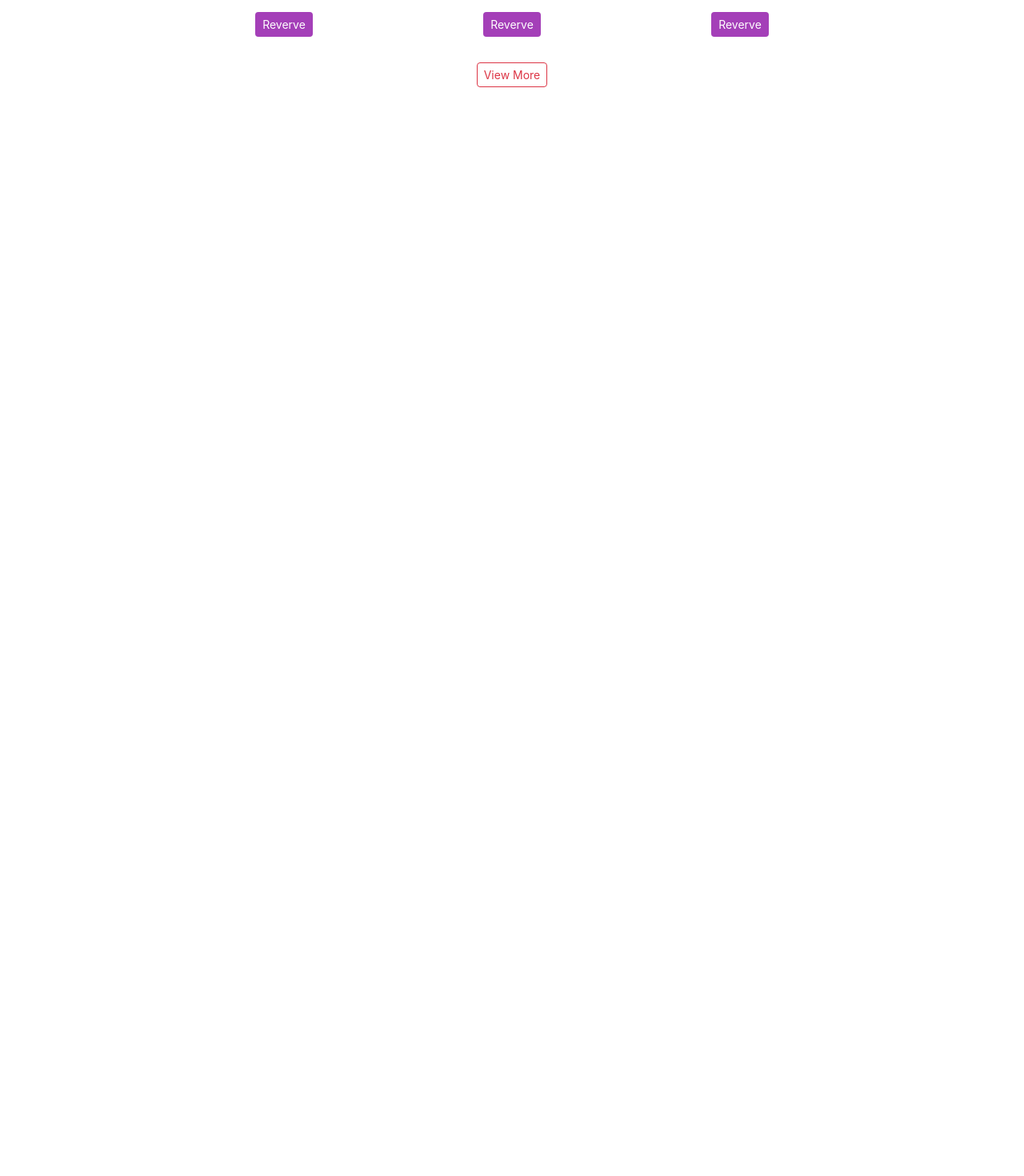
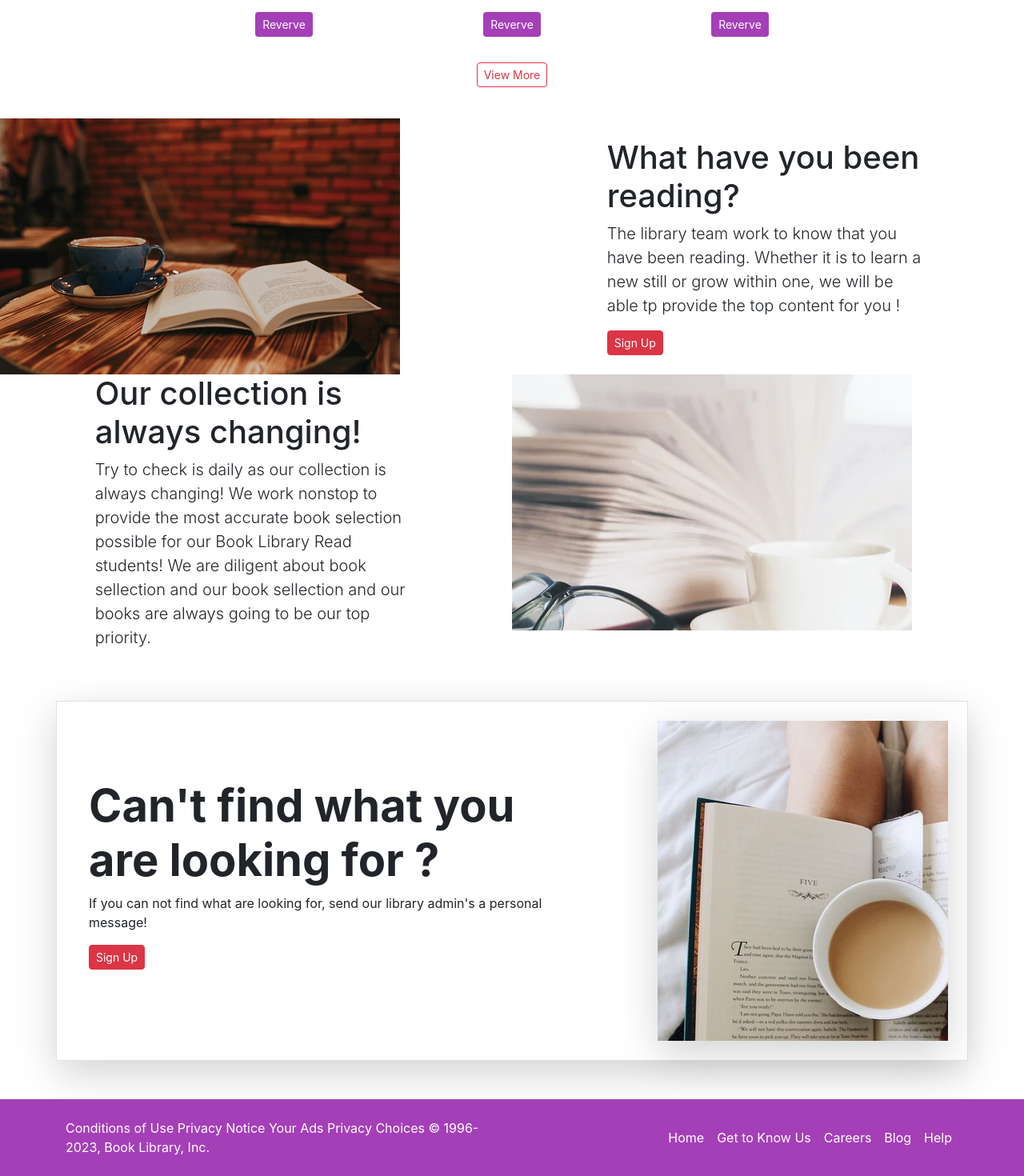
Before and after one commit to triquang15/EbookLibrary, a React (Create React App) app in the folder client/: page / in a window 1280 px wide. Shown: the part 976-2446 px from the top of the page at 80% size. Before the commit the page ends 1109 px from the top, so only its background shows below. Built offline with nearby package versions, Linux system fonts and the light colour scheme.

Commit message:
Code Home Page

```diff
--- a/client/src/App.css
+++ b/client/src/App.css
@@ -23,12 +23,14 @@ background-color: #a43fb8 ;
 
 .col-image-left {
     background-image: url("./Images/PublicImages/image-4.jpg");
-    height: 25em !important;
+    height: 20em !important;
+    width: 500px;
 }
 
 .col-image-right {
     background-image: url("./Images/PublicImages/image-1.jpg");
-    height: 25em !important;
+    height: 20em !important;
+    width: 500px;
 }
 
 .lost-image {
--- a/client/src/App.tsx
+++ b/client/src/App.tsx
@@ -1,17 +1,15 @@
 import React from 'react';
 import './App.css';
-import { Carousel } from './layouts/HomePage/Carousel';
-import { ExploreTopBooks } from './layouts/HomePage/ExploreTopBooks';
+import { Footer } from './layouts/Footer';
+import { HomePage } from './layouts/HomePage/HomePage';
 import { Navbar } from './layouts/Navbar';
 
-function App() {
+export const App = () => {
   return (
     <div>
       <Navbar/>
-      <ExploreTopBooks />
-      <Carousel />
+      <HomePage />
+      <Footer />
     </div>
   );
 }
-
-export default App;
--- a/client/src/index.tsx
+++ b/client/src/index.tsx
@@ -1,7 +1,7 @@
 import React from 'react';
 import ReactDOM from 'react-dom/client';
 import './index.css';
-import App from './App';
+import { App } from './App';
 
 const root = ReactDOM.createRoot(
   document.getElementById('root') as HTMLElement
--- /dev/null
+++ b/client/src/layouts/Footer.tsx
@@ -0,0 +1,31 @@
+export const Footer = () => {
+    return (
+        <div className="main-color">
+            <footer className="container d-flex flex-wrap
+                justify-content-between align-items-center py-4 main-color">
+                <p className="col-md-6 mb-0 text-white">Conditions of Use
+                    Privacy Notice
+                    Your Ads Privacy Choices
+                    © 1996-2023, Book Library, Inc.</p>
+                    <ul className="nav navbar-dark col-md-4 justify-content-end">
+                        <li className="nav-item">
+                            <a href="#" className="nav-link px-2 text-white">Home</a>
+                        </li>
+                        <li className="nav-item">
+                            <a href="#" className="nav-link px-2 text-white">Get to Know Us</a>
+                        </li>
+                        <li className="nav-item">
+                            <a href="#" className="nav-link px-2 text-white">Careers</a>
+                        </li>
+                        <li className="nav-item">
+                            <a href="#" className="nav-link px-2 text-white">Blog</a>
+                        </li>
+                        <li className="nav-item">
+                            <a href="#" className="nav-link px-2 text-white">Help</a>
+                        </li>
+
+                    </ul>
+            </footer>
+        </div>
+    );
+}
--- /dev/null
+++ b/client/src/layouts/HomePage/HomePage.tsx
@@ -0,0 +1,15 @@
+import { Carousel } from "./components/Carousel";
+import { ExploreTopBooks } from "./components/ExploreTopBooks";
+import { Heros } from "./components/Heros";
+import { LibraryService } from "./components/LibraryService";
+
+export const HomePage = () => {
+    return (
+        <>
+            <ExploreTopBooks />
+            <Carousel />
+            <Heros />
+            <LibraryService />
+        </>
+    );
+}
--- a/client/src/layouts/HomePage/Carousel.tsx
+++ b/client/src/layouts/HomePage/components/Carousel.tsx
@@ -1,4 +1,4 @@
-import { ReturnBook } from "./ReturnBook"
+import { ReturnBook } from "./ReturnBook";
 
 export const Carousel = () => {
     return (
--- /dev/null
+++ b/client/src/layouts/HomePage/components/Heros.tsx
@@ -0,0 +1,73 @@
+export const Heros = () => {
+    return (
+        <div>
+        <div className="d-none d-lg-block">
+            <div className="row g-0 mt-5">
+                <div className="col-sm-6 col-md-6">
+                    <div className="col-image-left"></div>
+                </div>
+
+                <div className="col-4 col-md-4 container d-flex justify-content align-items-center">
+                    <div className="ml-2">
+                        <h1>What have you been reading?</h1>
+                        <p className="lead">
+                            The library team work to know that you have been reading.
+                            Whether it is to learn a new still or grow within one,
+                            we will be able tp provide the top content for you !
+                        </p>
+                        <a href="#" className="btn btn-danger btn-sm text-white">Sign Up</a>
+                    </div>
+                </div>
+            </div>
+
+            <div className="row g-0">
+                <div className="col-4 col-md-4 container d-flex justify-content-center align-items-center">
+                    <div className="ml-2">
+                        <h1>Our collection is always changing!</h1>
+                        <p className="lead">
+                            Try to check is daily as our collection is always changing!
+                            We work nonstop to provide the most accurate book selection possible
+                            for our Book Library Read students! We are diligent about book sellection
+                            and our book sellection and our books are always going to be our top priority.
+                        </p>
+                    </div>
+                </div>
+                <div className="col-sm-6 col-md-6">
+                    <div className="col-image-right"></div>
+                </div>
+            </div>
+        </div>
+
+            {/* Mobile */ }
+    <div className="d-lg-none">
+        <div className="container">
+            <div className="m-2">
+                <div className="col-image-left">
+                    <div className="mt-2">
+                        <h1>What have you been reading?</h1>
+                        <p className="lead">
+                            The library team work to know that you have been reading.
+                            Whether it is to learn a new still or grow within one,
+                            we will be able tp provide the top content for you !
+                        </p>
+                        <a href="#" className="btn btn-danger btn-sm text-white btn-sm">Sign Up</a>
+                    </div>
+                </div>
+                <div className="m-2">
+                    <div className="col-image-right"></div>
+                    <div className="mt-2">
+                        <h1>Our collection is always changing!</h1>
+                        <p className="lead">
+                            Try to check is daily as our collection is always changing!
+                            We work nonstop to provide the most accurate book selection possible
+                            for our Book Library Read students! We are diligent about book sellection
+                            and our book sellection and our books are always going to be our top priority.
+                        </p>
+                    </div>
+                </div>
+            </div>
+        </div>
+    </div>
+    </div>
+    );
+}
--- /dev/null
+++ b/client/src/layouts/HomePage/components/LibraryService.tsx
@@ -0,0 +1,22 @@
+export const LibraryService = () => {
+    return (
+        <div className="container my-5">
+            <div className="row p-4 align-items-center border shadow-lg">
+                <div className="col-lg-7 p-3">
+                    <h1 className="display-4 fw-bold">
+                        Can't find what you are looking for ?
+                    </h1>
+                    <p>If you can not find what are looking for,
+                        send our library admin's a personal message!
+                    </p>
+                    <div className="d-grid gap-2 justify-content-md-start mb-4 mb-lg-3">
+                        <a href="#" className="btn btn-danger btn-sm text-white">
+                            Sign Up
+                        </a>
+                    </div>
+                </div>
+                <div className="col-lg-4 offset-lg-1 shadow-lg lost-image"></div>
+            </div>
+        </div>
+    );
+}
--- a/client/src/layouts/HomePage/ReturnBook.tsx
+++ b/client/src/layouts/HomePage/components/ReturnBook.tsx
@@ -4,7 +4,7 @@ export const ReturnBook = () => {
     return (
         <div className="col-xs-6 col-sm-6 col-md-4 col-lg-3 mb-3">
             <div className="text-center">
-                <img src={require('./../../Images/BooksImages/new-book-1.jpg')} width='200' height='300' alt="Book" />
+                <img src={require('./../../../Images/BooksImages/new-book-1.jpg')} width='200' height='300' alt="Book" />
                 <h6 className="mt-2">Books</h6>
                 <p>Book Library</p>
                 <a className="btn main-color text-white btn-sm" href="#">Reverve</a>
```
Also changed, not shown: client/src/Images/PublicImages/image-4.jpg, client/src/layouts/HomePage/components/ExploreTopBooks.tsx (renamed from client/src/layouts/HomePage/ExploreTopBooks.tsx).
